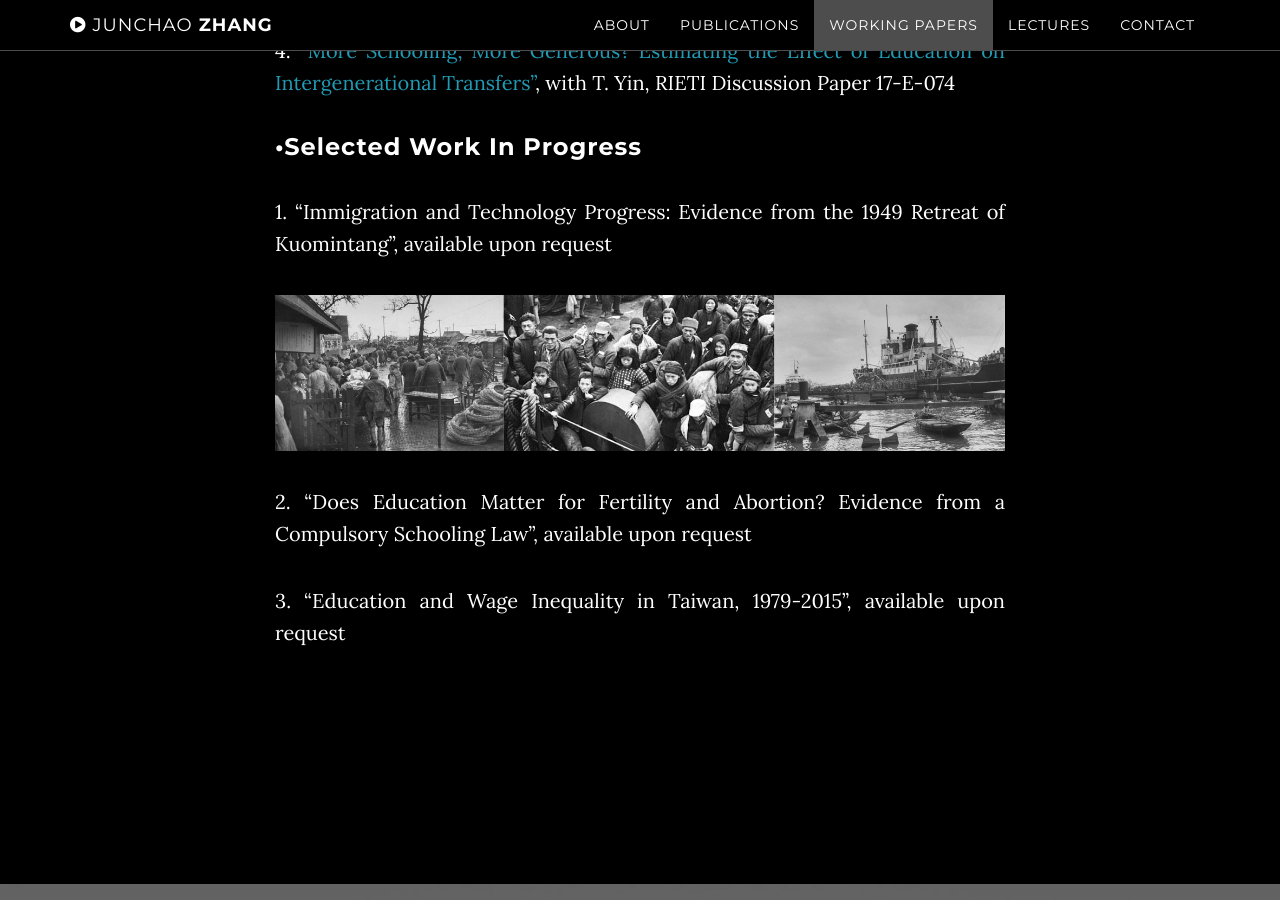
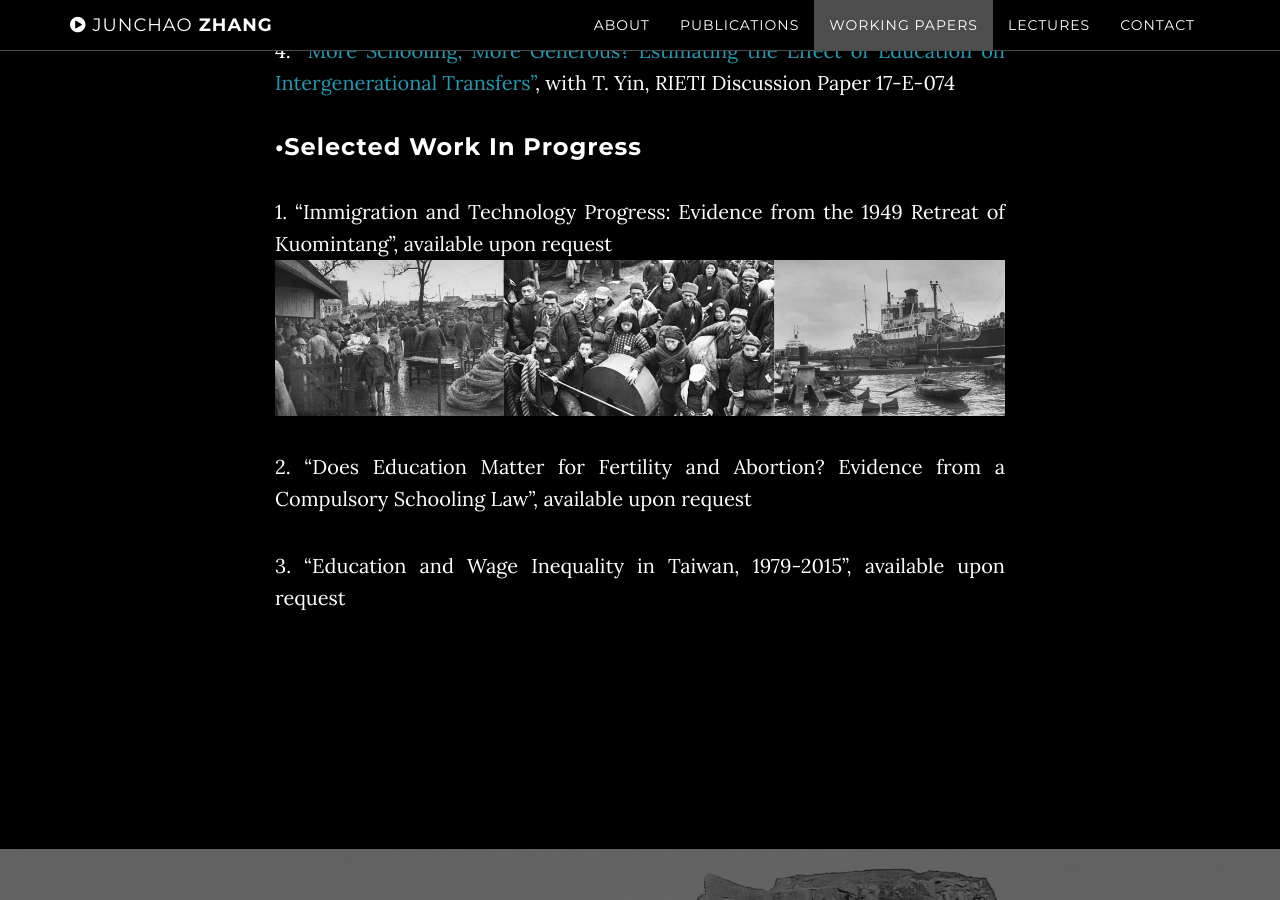
Before and after one commit to ztempest0218/ztempest0218.github.io, a Jekyll site: the page built from index.html, in a window 1280 px wide and 900 px high, scrolled down 2918 px. Built offline with Jekyll 4.4.1, drawn with Linux system fonts in a browser that asks for light colours.

Commit message:
Update workingpapers.html

```diff
--- a/_includes/workingpapers.html
+++ b/_includes/workingpapers.html
@@ -14,9 +14,9 @@
 <p>4. <a href="https://papers.ssrn.com/sol3/papers.cfm?abstract_id=3150212">“More Schooling, More Generous? Estimating the Effect of Education on Intergenerational Transfers”</a>, with T. Yin, RIETI Discussion Paper 17-E-074</p>
 
 <h3 align="left">•Selected Work in Progress</h3>
-<p>1. “Immigration and Technology Progress: Evidence from the 1949 Retreat of Kuomintang”, available upon request</p>
-<a><img src="/img/immi.jpg" width=100%></a>
-<p></p>
+<p>1. “Immigration and Technology Progress: Evidence from the 1949 Retreat of Kuomintang”, available upon request<br />
+<img src="/img/immi.jpg" width=100%>
+</p>
 
 <p>2. “Does Education Matter for Fertility and Abortion? Evidence from a Compulsory Schooling Law”, available upon request</p>
 
```
